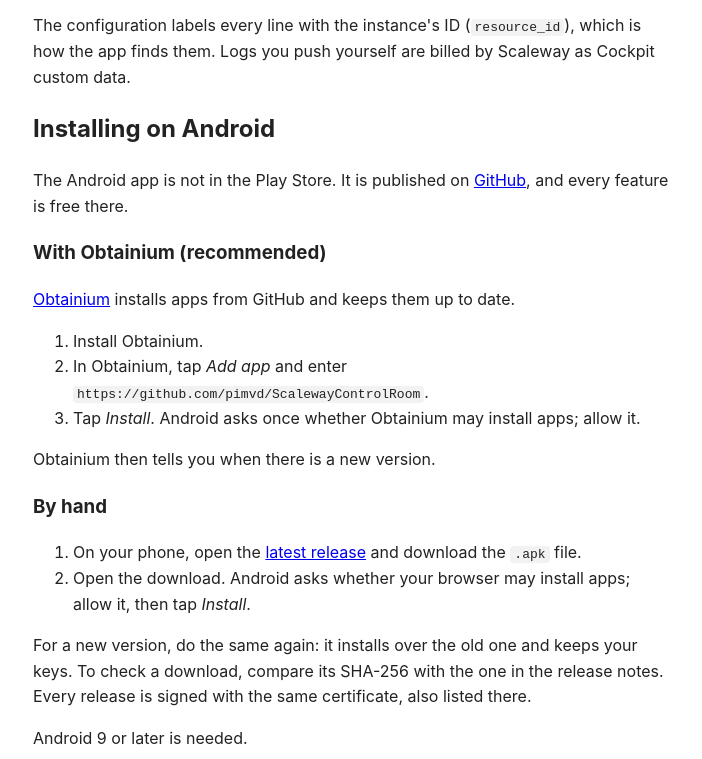
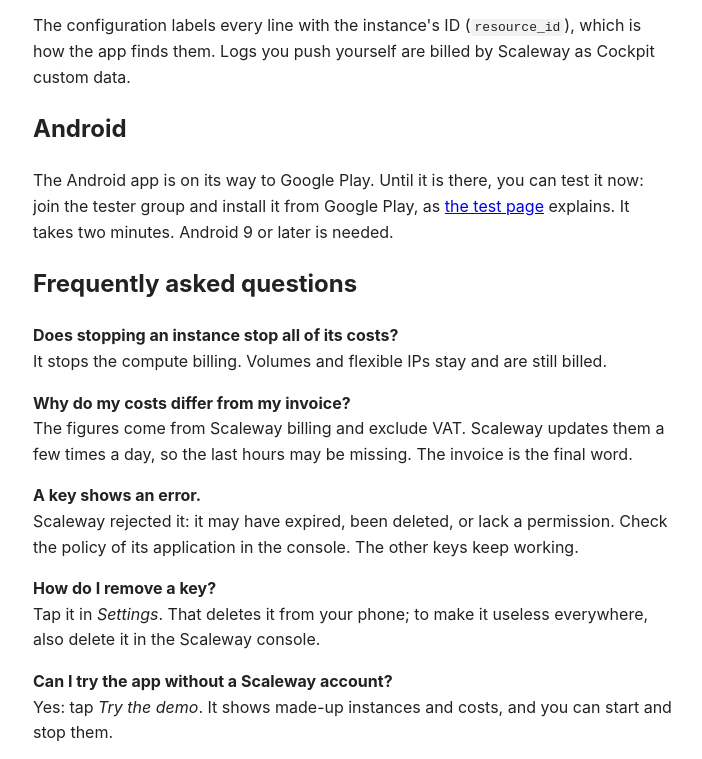
Before and after one commit to pimvd/ScalewayControlRoom, a plain HTML site: page website/support.html in a window 1280 px wide. Shown: the part 2150-2909 px from the top of the page, without its empty margins (287-989 px from the left). Drawn offline with Linux system fonts and the light colour scheme.

Commit message:
Website: send Android users to the test, not to GitHub
The home page's Android button and the support page's Android section
point to the Play closed test (and later Google Play); the GitHub and
Obtainium install guide is gone. The feature cards mention logs up to 30
days, invoices and every organization side by side.

Co-Authored-By: Claude Opus 5.5 <noreply@anthropic.com>
Claude-Session: https://claude.ai/code/session_01Aq7Zj6RqGdWPVMmSGWa5sj

```diff
--- a/website/support.html
+++ b/website/support.html
@@ -72,26 +72,9 @@ echo &quot;Organization ID: $ORG&quot;</code></pre>
   </ol>
   <p>The configuration labels every line with the instance's ID (<code>resource_id</code>), which is how the app finds them. Logs you push yourself are billed by Scaleway as Cockpit custom data.</p>
 
-  <h2 id="android">Installing on Android</h2>
+  <h2 id="android">Android</h2>
 
-  <p>The Android app is not in the Play Store. It is published on <a href="https://github.com/pimvd/ScalewayControlRoom/releases/latest">GitHub</a>, and every feature is free there.</p>
-
-  <h3>With Obtainium (recommended)</h3>
-  <p><a href="https://obtainium.imranr.dev/">Obtainium</a> installs apps from GitHub and keeps them up to date.</p>
-  <ol>
-    <li>Install Obtainium.</li>
-    <li>In Obtainium, tap <em>Add app</em> and enter <code>https://github.com/pimvd/ScalewayControlRoom</code>.</li>
-    <li>Tap <em>Install</em>. Android asks once whether Obtainium may install apps; allow it.</li>
-  </ol>
-  <p>Obtainium then tells you when there is a new version.</p>
-
-  <h3>By hand</h3>
-  <ol>
-    <li>On your phone, open the <a href="https://github.com/pimvd/ScalewayControlRoom/releases/latest">latest release</a> and download the <code>.apk</code> file.</li>
-    <li>Open the download. Android asks whether your browser may install apps; allow it, then tap <em>Install</em>.</li>
-  </ol>
-  <p>For a new version, do the same again: it installs over the old one and keeps your keys. To check a download, compare its SHA-256 with the one in the release notes. Every release is signed with the same certificate, also listed there.</p>
-  <p>Android 9 or later is needed.</p>
+  <p>The Android app is on its way to Google Play. Until it is there, you can test it now: join the tester group and install it from Google Play, as <a href="android-test.html">the test page</a> explains. It takes two minutes. Android 9 or later is needed.</p>
 
   <h2>Frequently asked questions</h2>
 
```
Also changed, not shown: CLAUDE.md (+4 -4 lines), website/index.html (+4 -3 lines).
